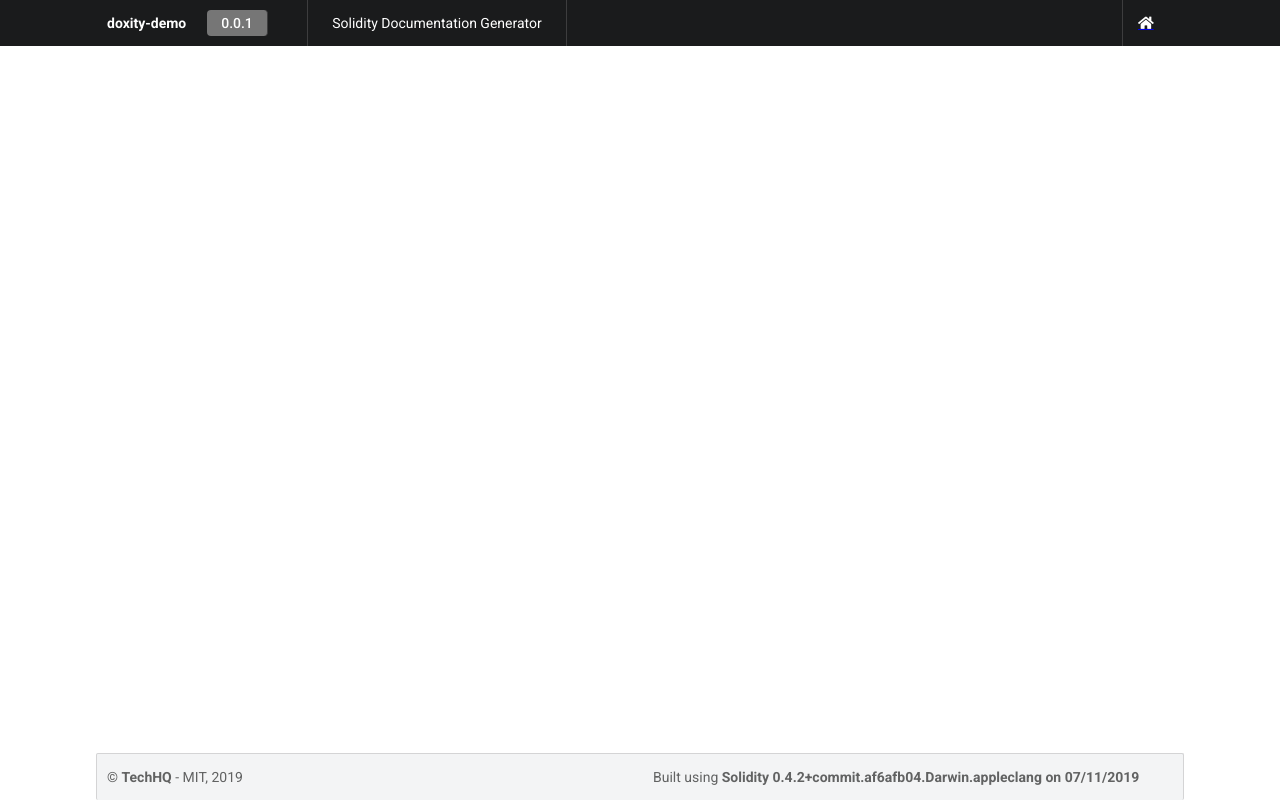
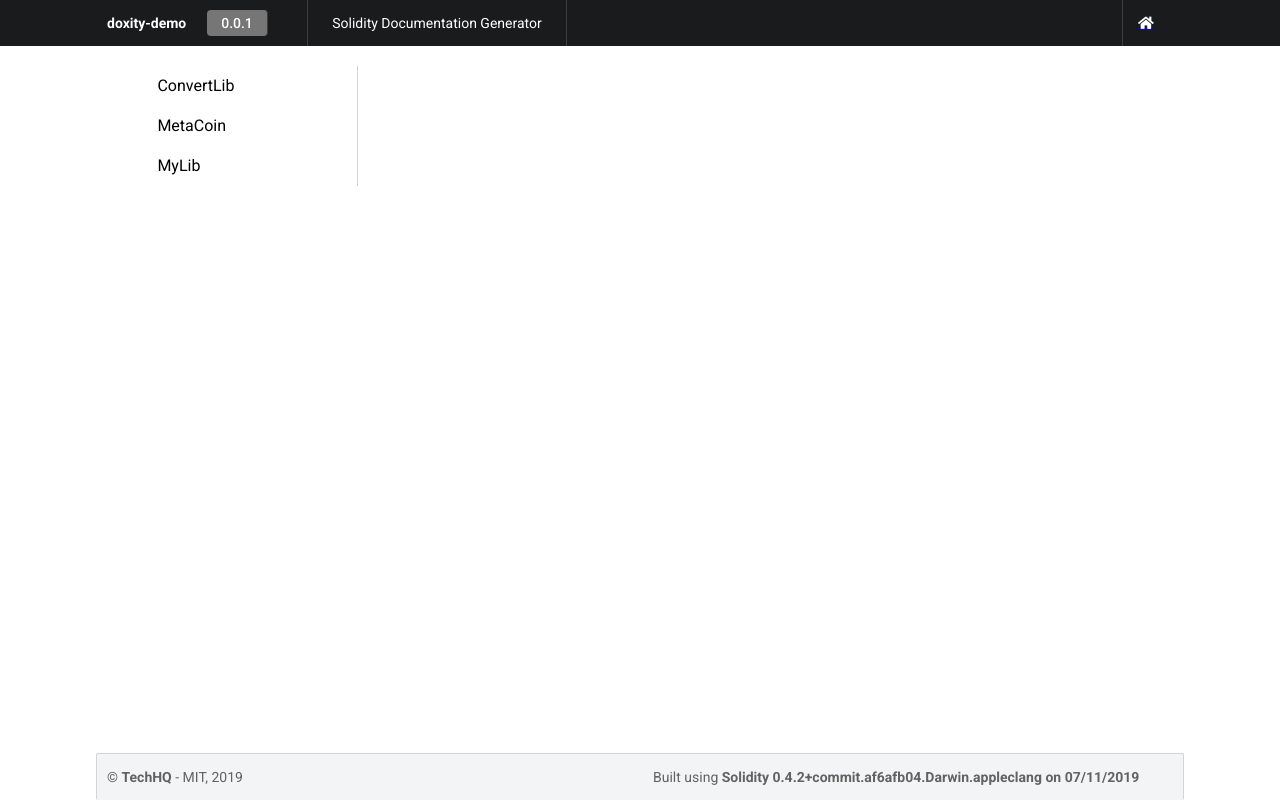
Before and after one commit to HQ20/soldoc, a website: page src/template/index.html in a window 1280 px wide. Drawn offline with Linux system fonts and the light colour scheme.

Commit message:
sidebar desktop implemented

```diff
--- a/src/template/index.html
+++ b/src/template/index.html
@@ -29,6 +29,20 @@
             </div>
         </div>
 
+        <!-- Main Container -->
+        <div class="Main">
+
+            <!-- Sidebar -->
+            <div class="Sidebar">
+                <div class="Sidebar__Item">ConvertLib</div>
+                <div class="Sidebar__Item">MetaCoin</div>
+                <div class="Sidebar__Item">MyLib</div>
+            </div>
+
+
+            <div></div>
+        </div>
+
 
         <!-- Footer -->
         <div class="Footer">
--- a/src/template/styles.css
+++ b/src/template/styles.css
@@ -71,6 +71,42 @@ Navbar
 }
 
 /****************************************************************************
+Main
+****************************************************************************/
+
+.Main {
+    display: grid;
+    grid-template-columns: 28% auto;
+}
+
+/****************************************************************************
+Sidebar
+****************************************************************************/
+
+.Sidebar {
+    display: grid;
+    grid-template-columns: auto;
+    height: 120px;
+    margin-top: 20px;
+    justify-content: end;
+}
+
+.Sidebar__Item {
+    border-right: solid 1px #D4D4D5;
+    width: 200px;
+    line-height: 40px;
+    padding-left: 30px;
+}
+
+.Sidebar__Item:active {
+    font-weight: 700;
+    border: solid 1px #D4D4D5;
+    border-top-left-radius: 4px;
+    border-bottom-left-radius: 4px;
+    border-right: none;
+}
+
+/****************************************************************************
 Footer
 ****************************************************************************/
 .Footer {
```
